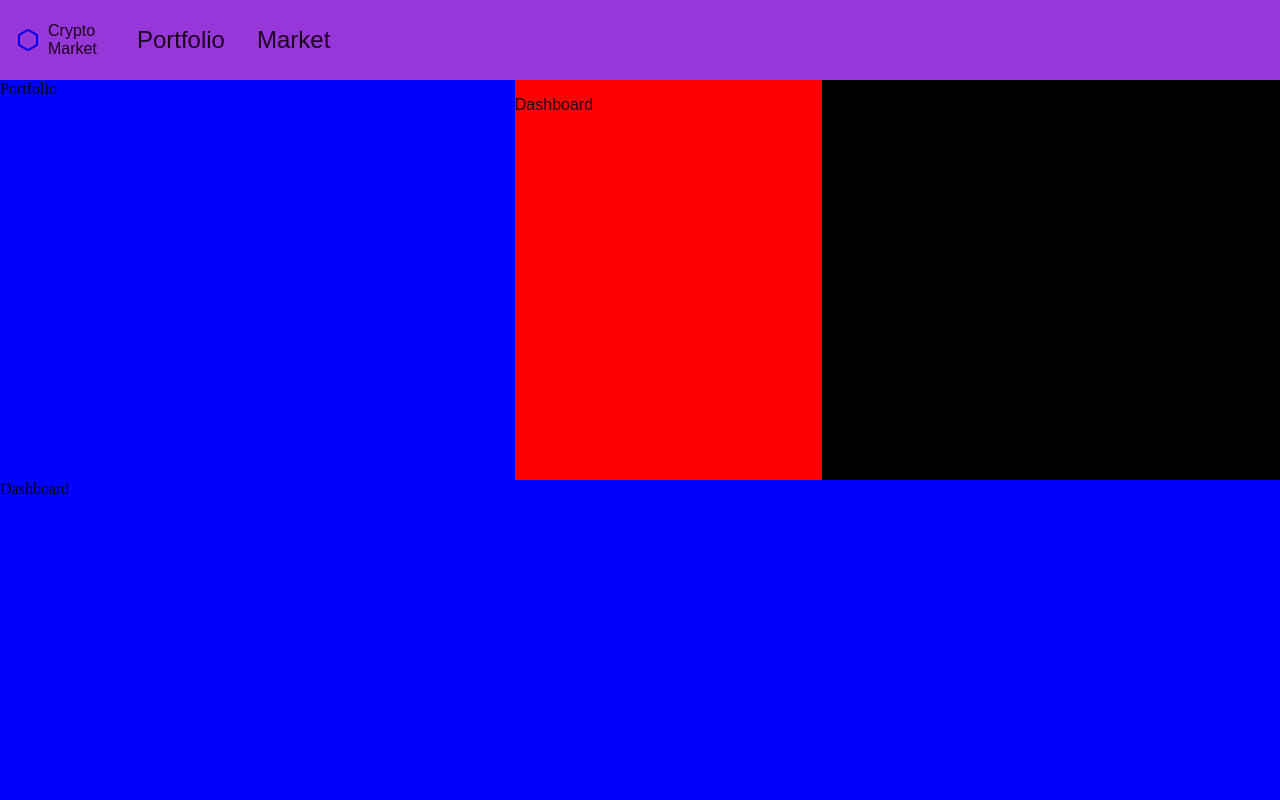
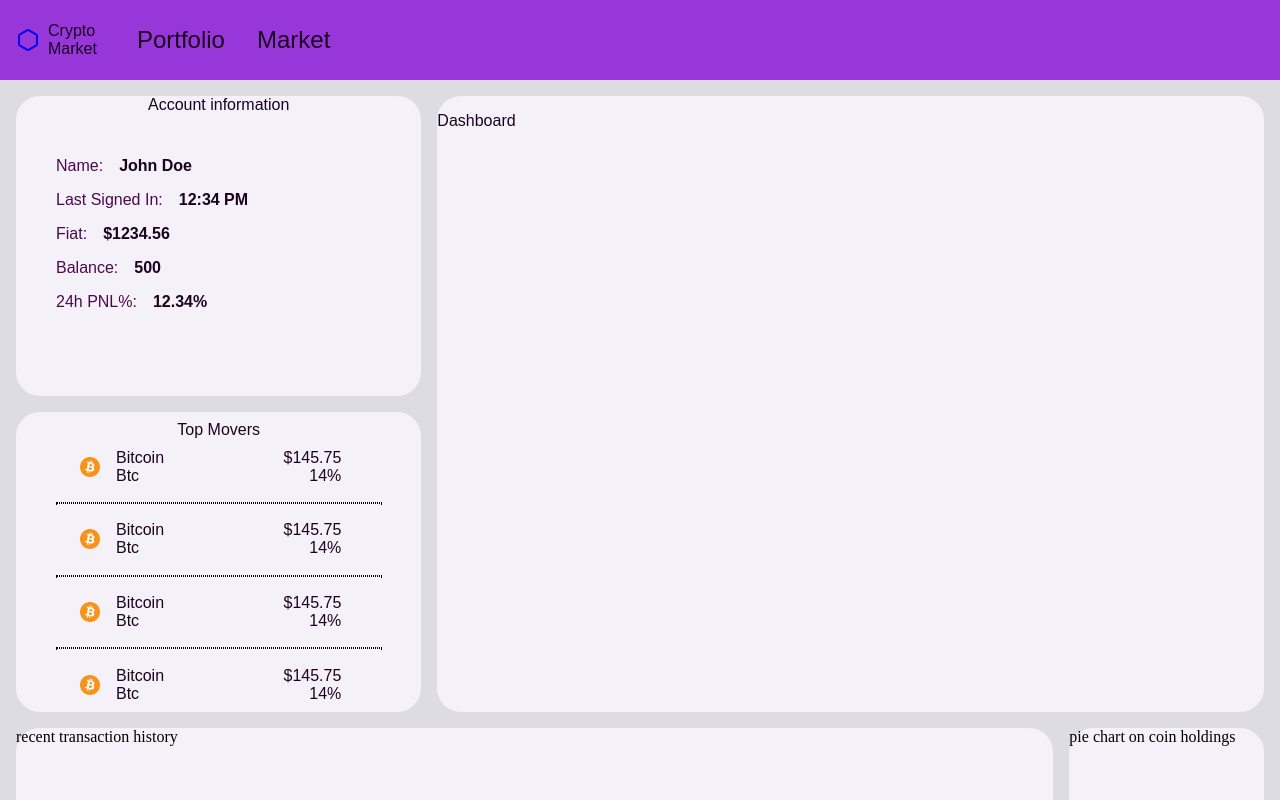
Before and after one commit to JDgoldvox/CryptoMarketApp, a React (Vite) app in the folder frontend/: page /portfolio in a window 1280 px wide. Shown: the top 800 px of the page. Built offline with nearby package versions, Linux system fonts and the light colour scheme; a web font is replaced by a local one.

Commit message:
add account and top mover componenets to portfolio

```diff
--- /dev/null
+++ b/frontend/src/components/portfolio/Account.module.css
@@ -0,0 +1,43 @@
+.accountWrapper
+{
+    height: 100%;
+}
+
+.title
+{
+    width: 100%;
+    text-align: center;
+    margin: 0;
+    padding: 0;
+}
+
+.accountList
+{
+    height: 80%;
+    display: flex;
+    flex-direction: column;
+    list-style: none;
+    margin: 0;
+    justify-content: center;
+    gap: 1rem;
+}
+
+.accountList__content
+{
+    display: flex;
+    margin: 0;
+    padding: 0;
+
+    .accountList__itemName
+    {
+        margin: 0;
+        color: var(--primary-font-color-lighter);
+    }
+
+    .accountList__itemValue
+    {
+        margin: 0;
+        padding-left: 1rem;
+        font-weight: bold;
+    }
+}
--- /dev/null
+++ b/frontend/src/components/portfolio/Account.tsx
@@ -0,0 +1,34 @@
+import style from "./Account.module.css"
+
+export default function Account() {
+    return (
+        <div className={style.accountWrapper}>
+            <p className = {style.title}> Account information </p>
+
+            <ul className = {style.accountList}>
+
+                <AccountItem accountItemName="Name: " value="John Doe"/>
+                <AccountItem accountItemName="Last Signed In: " value="12:34 PM"/>
+                <AccountItem accountItemName="Fiat: " value="$1234.56"/>
+                <AccountItem accountItemName="Balance: " value={500}/>
+                <AccountItem accountItemName="24h PNL%: " value="12.34%"/>
+            </ul>
+        </div>
+    )
+}
+
+function AccountItem({accountItemName, value}: AccountItemProps) {
+    return (
+        <li>
+            <div className={style.accountList__content}>
+                <p className={style.accountList__itemName}> {accountItemName} </p>
+                <p className={style.accountList__itemValue}> {value} </p>
+            </div>
+        </li>
+    )
+}
+
+interface AccountItemProps {
+    accountItemName: string;
+    value: any;
+}
--- /dev/null
+++ b/frontend/src/components/portfolio/TopMovers.module.css
@@ -0,0 +1,86 @@
+.topMovers__title
+{
+    width: 100%;
+    text-align: center;
+    margin: 0;
+    padding: 0;
+}
+
+.topMoversList
+{
+    width: 100%;
+    height: 100%;
+    display: flex;
+    flex-direction: column;
+    justify-content: space-evenly;
+
+    hr{
+
+        border-style: dotted;
+        border-width: 1px;
+        width: 80%;
+    }
+}
+
+.topMoversList__content
+{
+    Display: flex;
+    margin-left: 4rem;
+    margin-right: 4rem;
+    overflow-wrap: break-word;
+
+    img
+    {
+        width: 20px;
+        height: 20px;
+        justify-self: center;
+        align-self: center;
+        margin-right: 1rem;
+    }
+}
+
+.topMoversList__info
+{
+    Display: flex;
+    flex-direction: column;
+    justify-content: center;
+
+    .topMoversList__name
+    {
+        margin: 0;
+        margin-right: 1rem;
+        padding: 0;
+    }
+
+    .topMoversList__ticker
+    {
+        margin: 0;
+        margin-right: 1rem;
+        padding: 0;
+    }
+}
+
+.topMoversList__priceInfo
+{
+    height: 100%;
+    width: 100%;
+    Display: flex;
+    flex-direction: column;
+    justify-content: end;
+
+    .topMoversList__price
+    {
+        text-align: end;
+        margin: 0;
+        margin-right: 1rem;
+        padding: 0;
+    }
+
+    .topMoversList__change
+    {
+        text-align: end;
+        margin: 0;
+        margin-right: 1rem;
+        padding: 0;
+    }
+}
--- /dev/null
+++ b/frontend/src/components/portfolio/TopMovers.tsx
@@ -0,0 +1,36 @@
+import style from "./TopMovers.module.css"
+import btc from "../../../public/symbols/bitcoin.png"
+
+export default function TopMovers() {
+    return (
+       <>
+           <div className={style.topMoversList}>
+               <p className={style.topMovers__title}> Top Movers </p>
+               <CoinBlock/>
+               <hr/>
+               <CoinBlock/>
+               <hr/>
+               <CoinBlock/>
+               <hr/>
+               <CoinBlock/>
+           </div>
+       </>
+    );
+}
+
+function CoinBlock()
+{
+    return (
+        <div className={style.topMoversList__content}>
+            <img src={btc} alt="btc"/>
+            <div className={style.topMoversList__info}>
+                <p className={style.topMoversList__name}> Bitcoin </p>
+                <p className={style.topMoversList__ticker}> Btc </p>
+            </div>
+            <div className ={style.topMoversList__priceInfo}>
+                <p className={style.topMoversList__price}> $145.75 </p>
+                <p className={style.topMoversList__change}> 14% </p>
+            </div>
+        </div>
+    )
+}
--- a/frontend/src/index.css
+++ b/frontend/src/index.css
@@ -1,7 +1,9 @@
 :root {
     --primary-bg-color: #f5f1f8;
+    --primary-bg-color-dark: #dedce3;
     --accent-bg-color: #9736d9;
     --primary-font-color: #1c021f;
+    --primary-font-color-lighter: #490a4d;
     --secondary-font-color: #e9e1ee;
 
     --title-font-family: titleFont, sans-serif;
--- a/frontend/src/pages/Landing.tsx
+++ b/frontend/src/pages/Landing.tsx
@@ -1,4 +1,4 @@
-import loginStyle from "./Landing.module.css"
+import landingStyle from "./Landing.module.css"
 
 
 export default function Landing() {
--- a/frontend/src/pages/Portfolio.module.css
+++ b/frontend/src/pages/Portfolio.module.css
@@ -1,37 +1,38 @@
-
-.lol
+.portfolioPage
 {
-  background-color: blue;
-  height: 400px;
+  padding: 1rem;
+  background-color: var(--primary-bg-color-dark);
 }
 
-.lol2
+.containerStyle
 {
-  background-color: red;
+  background-color: var(--primary-bg-color);
+  min-height: 300px;
+  height: 100%;
+  border-width: 1px;
+  border-radius: 24px;
 }
 
 .gridContainer
 {
   display: grid;
-  grid-template-columns: repeat(5, 1fr);
-  grid-template:
-    'a a b . .'
-    'a a b . .'
-    'c c c c c';
-  background-color: black;
+  grid-template-columns: repeat(12, 1fr);
+  grid-template-areas:
+    'a a a a b b b b b b b b'
+    'c c c c b b b b b b b b'
+    'd d d d d d d d d d e e'
+    'f f f f f f f f f f f f'
+    'f f f f f f f f f f f f'
+    'f f f f f f f f f f f f'
+    'f f f f f f f f f f f f'
+    'f f f f f f f f f f f f';
+
+  gap: 1rem;
 }
 
-.gridItemA
-{
-  grid-area: a;
-}
-
-.gridItemB
-{
-  grid-area: b;
-}
-
-.gridItemC
-{
-  grid-area: c;
-}
+.gridItemA { grid-area: a; }
+.gridItemB { grid-area: b; }
+.gridItemC { grid-area: c; }
+.gridItemD { grid-area: d; }
+.gridItemE { grid-area: e; }
+.gridItemF { grid-area: f; }
--- a/frontend/src/pages/Portfolio.tsx
+++ b/frontend/src/pages/Portfolio.tsx
@@ -1,16 +1,31 @@
 
-import d from "./Portfolio.module.css"
+import portfolioStyle from "./Portfolio.module.css"
+import TopMovers from "../components/portfolio/TopMovers.tsx"
+import Account from "../components/portfolio/Account.tsx"
 
 export default function Portfolio() {
   return (
-    <>
-        <div className={d.gridContainer}>
-            <div className={`${d.gridItemA} ${d.lol}`}>Portfolio</div>
-            <div className={`${d.gridItemB} ${d.lol2}`}>
+    <div className={portfolioStyle.portfolioPage}>
+        <div className={portfolioStyle.gridContainer}>
+            <div className={`${portfolioStyle.gridItemA} ${portfolioStyle.containerStyle}`}>
+                <Account/>
+            </div>
+            <div className={`${portfolioStyle.gridItemB} ${portfolioStyle.containerStyle}`}>
                 <p> Dashboard </p>
             </div>
-            <div className={`${d.gridItemC} ${d.lol}`}>Dashboard</div>
+            <div className={`${portfolioStyle.gridItemC} ${portfolioStyle.containerStyle}`}>
+                <TopMovers/>
+            </div>
+            <div className={`${portfolioStyle.gridItemD} ${portfolioStyle.containerStyle}`}>
+                recent transaction history
+            </div>
+            <div className={`${portfolioStyle.gridItemE} ${portfolioStyle.containerStyle}`}>
+                pie chart on coin holdings
+            </div>
+            <div className={`${portfolioStyle.gridItemF} ${portfolioStyle.containerStyle}`}>
+                coin table of current holdings
+            </div>
         </div>
-    </>
+    </div>
   );
 }
```
Also changed, not shown: frontend/public/symbols/bitcoin.png (added).
